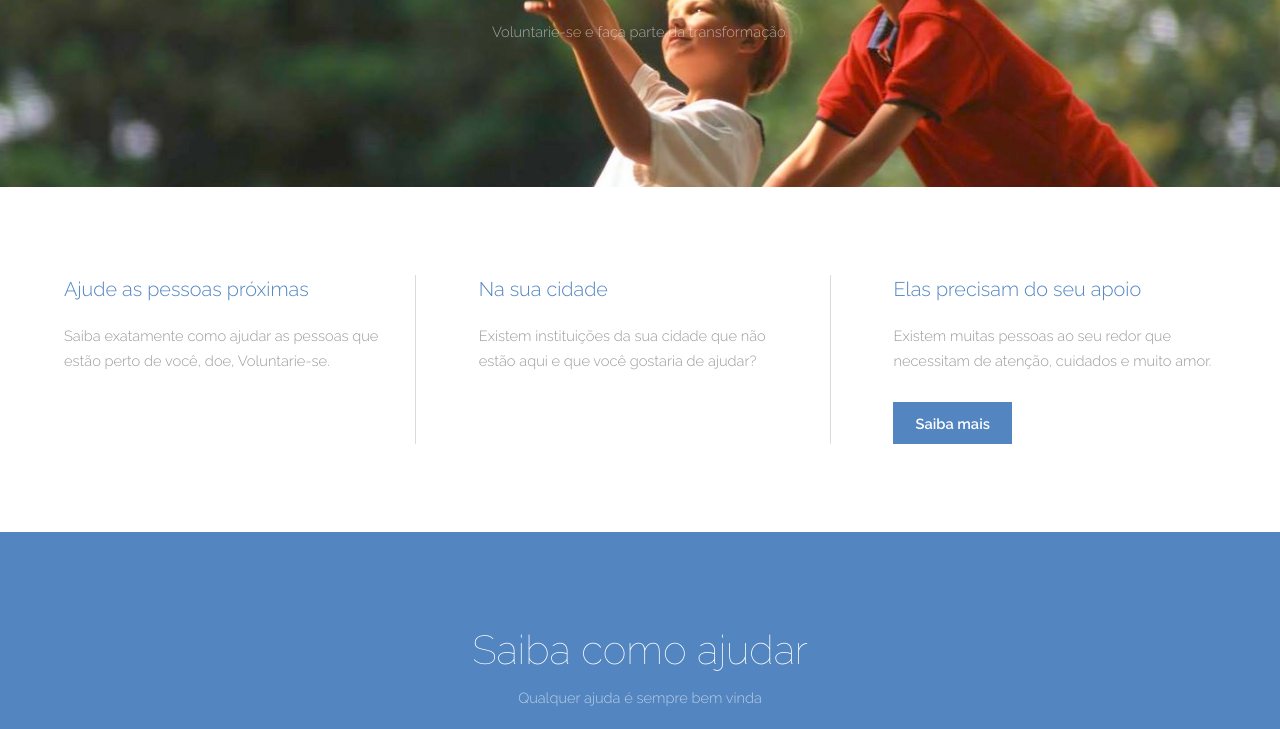
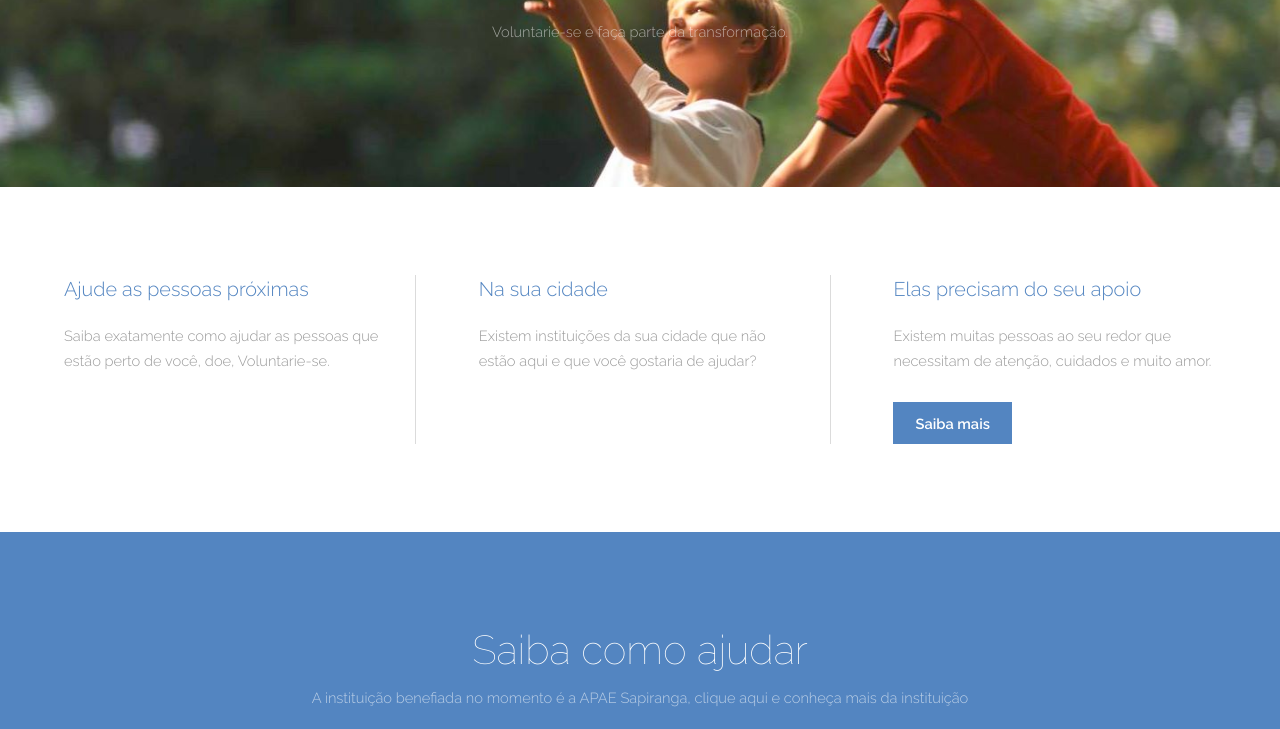
Before and after one commit to marcoblos/voluntarie.se, a plain HTML site: page index.html in a window 1280 px wide. Shown: the part 211-940 px from the top of the page. Drawn offline with Linux system fonts and the light colour scheme.

Commit message:
Adicionar mensagem da instituição

```diff
--- a/index.html
+++ b/index.html
@@ -73,6 +73,7 @@
 		<div class="inner">
 			<header>
 				<h2>Saiba como ajudar</h2>
+				<p>A instituição benefiada no momento é a APAE Sapiranga, <a style="text-decoration: none; color: #bacee6;" href="http://www.sapiranga.apaebrasil.org.br/">clique aqui e conheça mais da instituição</a> </p>
 				<p>Qualquer ajuda é sempre bem vinda</p>
 			</header>
 			<div class="flex flex-4">
```
